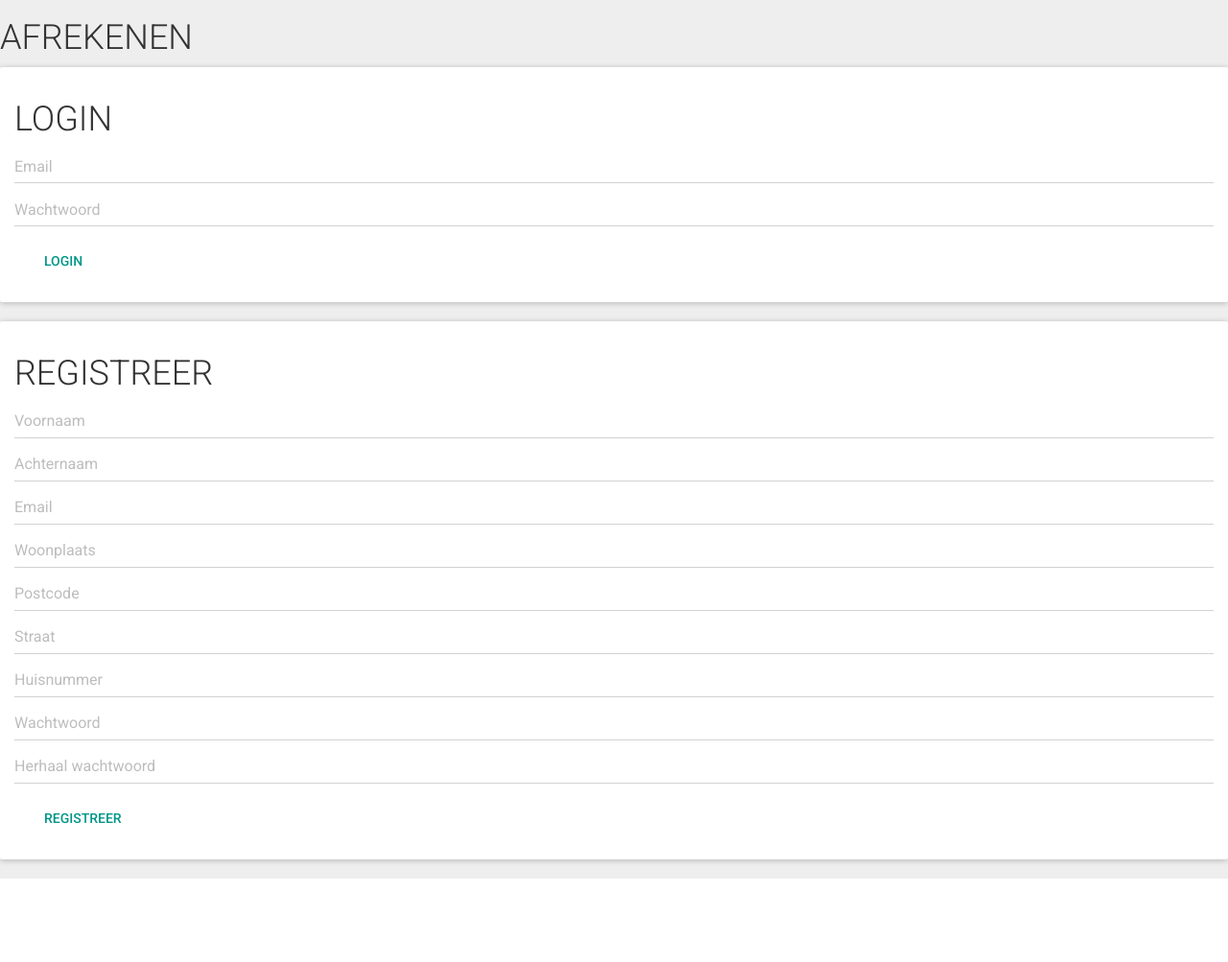
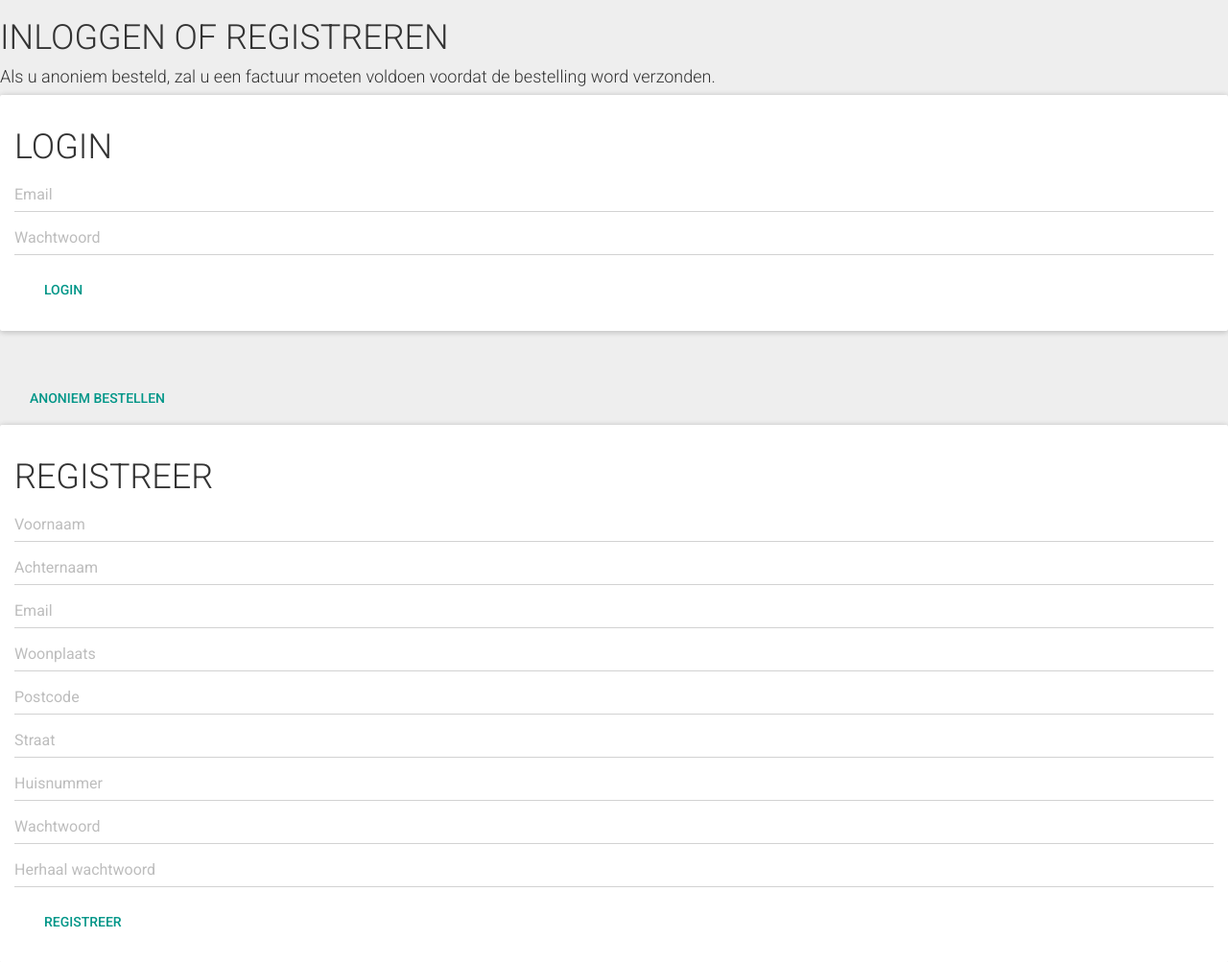
Before and after one commit to jeroen1322/OrchideeHoliday, a PHP site: template resources/views/afrekenen.php in a window 1280 px wide. Shown: the part 60-1063 px from the top of the page at 96% size. Before the commit the page ends 976 px from the top, so only its background shows below. Run offline with PHP 8.4, Linux system fonts and the light colour scheme; the template is opened without the code that fills it, so the values that code supplies are empty.

Commit message:
-WIP- Added 'Anoniem bestllen' button in Afrekenen when not logged in

```diff
--- a/resources/views/afrekenen.php
+++ b/resources/views/afrekenen.php
@@ -10,16 +10,19 @@ if(!empty($_POST)){
       $login->login($_SESSION['winkelmand'], $_POST['email'], $_POST['wachtwoord']);
     }elseif($_POST['submit'] == 'REGISTREER'){
       $registreer->registreer($_POST, $_SESSION['winkelmand']);
+    }elseif($_GET['bestellen'] == 'anoniem'){
+      echo '<u><b>TODO:</b> Anoniem bestellen</u>';
     }
   }
 }
-?>
-<h1>AFREKENEN</h1>
+if($account->isIngelogd()){
+  ?>
+  <h1>AFREKENEN</h1>
 <?php
-if($account->isIngelogd()){
-
 }else{
   ?>
+  <h1>INLOGGEN OF REGISTREREN</h1>
+  <h4>Als u anoniem besteld, zal u een factuur moeten voldoen voordat de bestelling word verzonden.</h4>
   <div class="left">
     <div class="panel panel-default">
       <div class="panel-body login-panel">
@@ -31,6 +34,10 @@ if($account->isIngelogd()){
         </form>
       </div>
     </div>
+    <hr>
+    <form method="post" action="?bestellen=anoniem">
+      <button type="submit" name="submit" class="btn btn-primary form-knop anoniem-bestel-knop">ANONIEM BESTELLEN</button>
+    </form>
   </div>
   <div class="right">
     <div class="panel panel-default">
```
